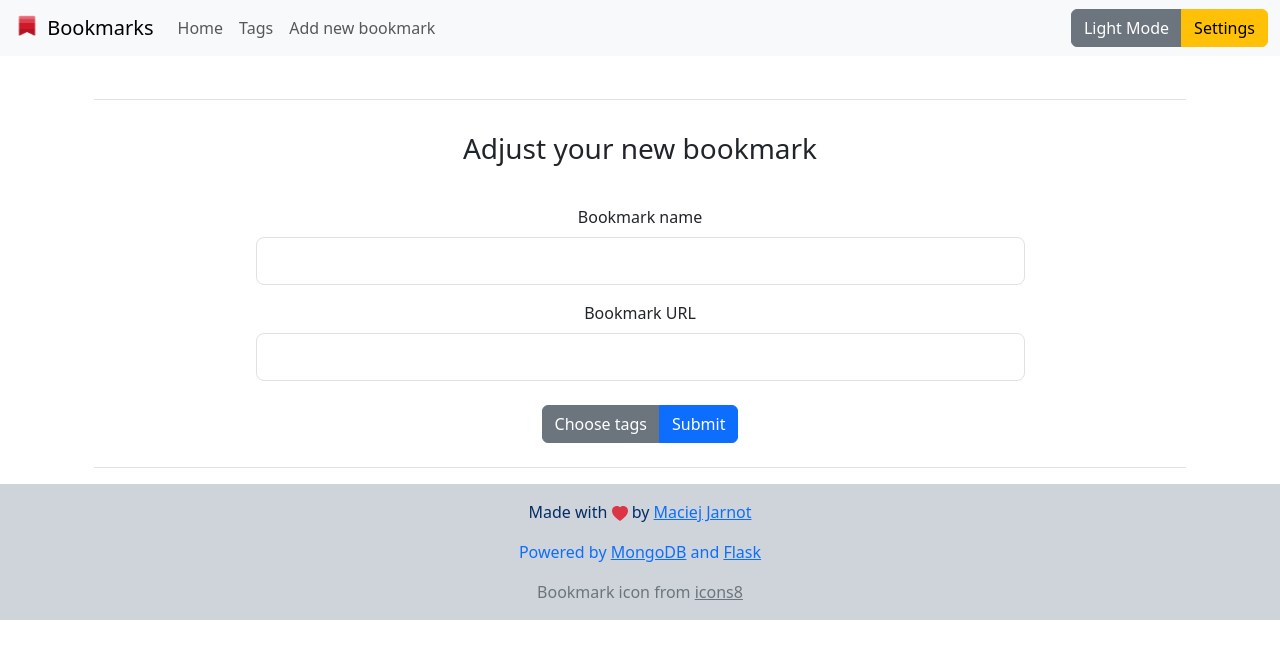
After one commit to JarnotMaciej/bookmarks, a Flask app: page /add-bookmark in a window 1280 px wide. The commit adds this page. Shown: the top 659 px of the page. Run offline with Flask 3, Linux system fonts and the light colour scheme; data that the repository does not hold is empty.

Commit message:
adding bookmarks

```diff
--- a/app.py
+++ b/app.py
@@ -1,7 +1,7 @@
-import re
-import time
 from flask import Flask, render_template, request, jsonify, redirect
 from pymongo import MongoClient
+import utils.validation as validation
+import utils.normalization as normalization
 
 app = Flask(__name__)
 
@@ -20,24 +20,9 @@ def insert_tag(name, color):
     '''Inserts a tag into the database'''
     tags_collection.insert_one({'name': name, 'color': color})
 
-def insert_bookmark(title, url, tags):
+def insert_bookmark(name, url, tags):
     '''Inserts a bookmark into the database'''
-    bookmarks_collection.insert_one({'title': title, 'url': url, 'tags': tags, 'viewed': False})
-
-def validate_color(color):
-    '''Validates the color'''
-    if len(color) != 6:
-        return False
-    try:
-        int(color, 16)
-        return True
-    except ValueError:
-        return False
-
-def validate_tag_name(name):
-    '''Validates the tag name'''
-    pattern = r"^[0-9a-zA-Z\s]{1,128}$"
-    return re.match(pattern, name) is not None
+    bookmarks_collection.insert_one({'name': name, 'url': url, 'tags': tags, 'visited': False})
 
 def assign_tag_colors(bookmarks_collection, tags_collection):
     '''Assigns a color to each tag'''
@@ -81,13 +66,39 @@ def tags():
 
     return render_template('tags.html', tags=tags, page=current_page)
 
+@app.route('/add-bookmark')
+def add_bookmark():
+    tags = tags_collection.find().sort('name', 1)
+    current_page = 'tags'
+
+    return render_template('add-bookmark.html', page=current_page, tags=tags)
+
+@app.route('/add-bookmark-execute', methods=['POST'])
+def add_bookmark_execute():
+    name = request.get_json().get('name')
+    url = normalization.url_normalization(request.get_json().get('url'))
+    tags = request.get_json().get('tags')
+
+    if validation.validate_bookmark_name(name) and validation.validate_url(url) and validation.validate_tags(tags):
+        # check if bookmark already exists
+        for bookmark in bookmarks_collection.find():
+            if bookmark['name'] == name:
+                return jsonify({'message': 'Bookmark already exists'})
+            if bookmark['url'] == url:
+                return jsonify({'message': 'Bookmark already exists'})
+        insert_bookmark(name, url, tags)
+
+    return jsonify({'message': 'Bookmark added successfully'})
+
+####################
+
 @app.route('/add-tag', methods=['POST'])
 def add_tag():
     name = request.form.get('tagName')
     color = request.form.get('tagColor')
     if color[0] == '#':
         color = color[1:]
-    if validate_tag_name(name) and validate_color(color):
+    if validation.validate_tag_name(name) and validation.validate_color(color):
         # check if tag already exists
         for tag in tags_collection.find():
             if tag['name'] == name:
@@ -115,7 +126,7 @@ def edit_tag():
 
     if new_color[0] == '#':
         new_color = new_color[1:]
-    if validate_tag_name(new_name) and validate_color(new_color):
+    if validation.validate_tag_name(new_name) and validation.validate_color(new_color):
         if tag_name == new_name:
             tags_collection.update_one({'name': tag_name}, {'$set': {'color': new_color}})
         else:
@@ -134,7 +145,6 @@ def edit_tag():
 
     return jsonify({'message': 'Tag edited successfully'})
 
-
 @app.errorhandler(404)
 def page_not_found(error):
     # Custom error page template
--- /dev/null
+++ b/static/css/custom-styling.css
@@ -0,0 +1,33 @@
+/* .custom-scrollbar::-webkit-scrollbar-track {
+    border-radius: 10px;
+    -webkit-box-shadow: inset 0 0 6px rgba(0, 0, 0, 0.3);
+    background-color: #8b9197;
+}
+
+.custom-scrollbar::-webkit-scrollbar {
+    border-radius: 10px;
+    width: 6px;
+    background-color: #8b9197;
+}
+
+.custom-scrollbar::-webkit-scrollbar-thumb {
+    border-radius: 10px;
+    background-color: #2f71fc;
+} */
+
+.custom-scrollbar::-webkit-scrollbar-track {
+    -webkit-box-shadow: inset 0 0 6px rgba(0, 0, 0, 0.3);
+    background-color: #222529;
+    border-radius: 6px;
+}
+
+.custom-scrollbar::-webkit-scrollbar {
+    border-radius: 6px;
+    width: 6px;
+    background-color: #222529;
+}
+
+.custom-scrollbar::-webkit-scrollbar-thumb {
+    border-radius: 6px;
+    background-color: #2f71fc;
+}
--- /dev/null
+++ b/static/js/add-bookmark-form.js
@@ -0,0 +1,36 @@
+const submitButton = document.querySelector('button[type="submit"]');
+
+submitButton.addEventListener("click", () => {
+    const bookmarkName = document.querySelector("#bookmarkNameInput").value;
+    const bookmarkUrl = document.querySelector("#bookmarkUrl").value;
+    const bookmarkTags = document.querySelectorAll(
+        'input[type="checkbox"]:checked'
+    );
+    const bookmarkTagsArray = [];
+
+    bookmarkTags.forEach((tag) => {
+        bookmarkTagsArray.push(tag.id);
+    });
+
+    const data = {
+        name: bookmarkName,
+        url: bookmarkUrl,
+        tags: bookmarkTagsArray,
+    };
+
+    fetch("/add-bookmark-execute", {
+        method: "POST",
+        headers: {
+            "Content-Type": "application/json",
+        },
+        body: JSON.stringify(data),
+    })
+        .then((response) => response.json())
+        .then((data) => {
+            console.log("Success:", data);
+            window.location.href = "/add-bookmark";
+        })
+        .catch((error) => {
+            console.error("Error:", error);
+        });
+});
--- /dev/null
+++ b/templates/add-bookmark-form.html
@@ -0,0 +1,94 @@
+<!-- Add bookmark form -->
+
+<div class="container text-center">
+    <table class="table">
+        <thead>
+            <tr>
+                <th scope="col"></th>
+            </tr>
+        </thead>
+        <tbody>
+            <tr>
+                <td>
+                    <div class="row align-items-center">
+                        <div class="col">
+                        </div>
+                        <div class="col-12 col-md-9">
+                            <form>
+                                <div class="row justify-content-center">
+                                    <div class="col-auto">
+                                        <h3 class="m-4" style="font-weight: normal">Adjust your new bookmark
+                                        </h3>
+                                    </div>
+                                </div>
+                                <div class="mb-3 m-3">
+                                    <label for="bookmarkNameInput" class="form-label">Bookmark name</label>
+                                    <input type="text" class="form-control form-control-lg" id="bookmarkNameInput">
+                                </div>
+                                <div class="mb-3 m-3">
+                                    <label for="bookmarkUrl" class="form-label">Bookmark URL</label>
+                                    <input type="url" class="form-control form-control-lg" id="bookmarkUrl">
+                                </div>
+                            </form>
+                                <div class="mb-3 m-4">
+                                    <div class="btn-group" role="group">
+                                    <button class="btn btn-secondary" data-bs-toggle="modal" data-bs-target="#addTags">Choose tags</button>
+                                        <button type="submit" class="btn btn-primary">Submit</button>
+                                    </div>
+                                </div>
+                        </div>
+                        <div class="col">
+                        </div>
+                    </div>
+                </td>
+            </tr>
+        </tbody>
+    </table>
+</div>
+
+<!-- Modal -->
+<div class="modal fade" id="addTags" tabindex="-1">
+    <div class="modal-dialog">
+        <div class="modal-content">
+            <div class="modal-header">
+                <h1 class="modal-title fs-5" id="exampleModalLabel" style="font-weight: normal;">Tags selection</h1>
+                <button type="button" class="btn-close" data-bs-dismiss="modal" aria-label="Close"></button>
+            </div>
+            <div class="modal-body justify-content-center" id="modal-to-edit">
+                <form class="align-items-center" method="POST">
+                    <div class="row g-3 justify-content-center">
+                        <div class="col-auto">
+                                <h5 class="p-2" style="font-weight: normal; background-color: #222529;border-radius: 10pt;">Choose tags for the bookmark</h5>
+                        </div>
+                    </div>
+                    <div class="row g-3 justify-content-center overflow-y-scroll scrollbar custom-scrollbar" style="max-height: 300px;">
+                        <!-- checkboxes goes here -->
+                        {% for tag in tags %}
+                        <div class="form-check form-switch">
+                            <input class="form-check-input" type="checkbox" role="switch" id="{{ tag.name }}">
+                            <label class="form-check-label" for="{{ tag.name }}">
+                                <span class="badge rounded-pill"
+                                style="background-color: #{{ tag.color }}; font-weight: normal;"
+                                data-bs-toggle="modal" data-bs-target="#editTags">{{ tag.name }}</span>
+                            </label>
+                        </div>
+                        {% endfor %}
+                    </div>
+                    <div class="row g-3 m-2 justify-content-center">
+                        <div class="col-auto">
+                        <h6 style="font-weight: normal;">You can choose multiple tags for your bookmark.</h6>
+                    </div>
+                    </div>
+                </form>
+            </div>
+            <div class="modal-footer">
+                <div class="btn-group" role="group">
+                <a href="/tags" class="btn btn-secondary">Add new tag</a>
+                <button type="button" class="btn btn-primary" data-bs-dismiss="modal">Save Changes</button>
+                </div>
+            </div>
+        </div>
+    </div>
+</div>
+
+<script src="/static/js/add-bookmark-form.js"></script>
--- /dev/null
+++ b/templates/add-bookmark.html
@@ -0,0 +1,3 @@
+{% include 'base.html' %}
+{% include 'add-bookmark-form.html' %}
+{% include 'footer.html' %}
--- a/templates/base.html
+++ b/templates/base.html
@@ -7,6 +7,7 @@
     <title>Bookmarks</title>
     <link href="https://cdn.jsdelivr.net/npm/bootstrap@5.3.0/dist/css/bootstrap.min.css" rel="stylesheet"
         integrity="sha384-9ndCyUaIbzAi2FUVXJi0CjmCapSmO7SnpJef0486qhLnuZ2cdeRhO02iuK6FUUVM" crossorigin="anonymous">
+    <link rel="stylesheet" href="/static/css/custom-styling.css">
     <!-- Icon -->
     <link rel="icon" href="static/images/bookmark.png" type="image/png" sizes="16x16">
 </head>
--- a/templates/navbar.html
+++ b/templates/navbar.html
@@ -23,7 +23,7 @@
             </ul>
             <div class="btn-group" role="group">
             <button type="button" id="modeSwitch" class="btn btn-secondary d-flex">Light Mode</button>
-            <a href="settings.html" class="btn btn-warning">Settings</a>
+            <a href="/settings" class="btn btn-warning">Settings</a>
             </div>
         </div>
     </div>
--- a/templates/tags-container.html
+++ b/templates/tags-container.html
@@ -36,12 +36,12 @@
                     </div>
                     <div class="row g-3 justify-content-center">
                         <div class="col-auto">
-                            <input type="text" class="form-control" id="editTagName" name="editTagName"
+                            <input type="text" class="form-control form-control-lg" id="editTagName" name="editTagName"
                                 placeholder="Tag name">
                         </div>
 
                         <div class="col-auto">
-                            <input type="color" class="form-control form-control-color" id="editTagColor"
+                            <input type="color" class="form-control form-control-color form-control-lg" id="editTagColor"
                                 name="editTagColor" value="#9e2a2a">
                         </div>
                     </div>
```
Also changed, not shown: TODO.md (+5 -2 lines), templates/add-new-tag.html (+9 -10 lines), templates/bookmarks-table.html (+7 -6 lines), utils/normalization.py (added, +14 -0 lines), utils/validation.py (added, +33 -0 lines).
